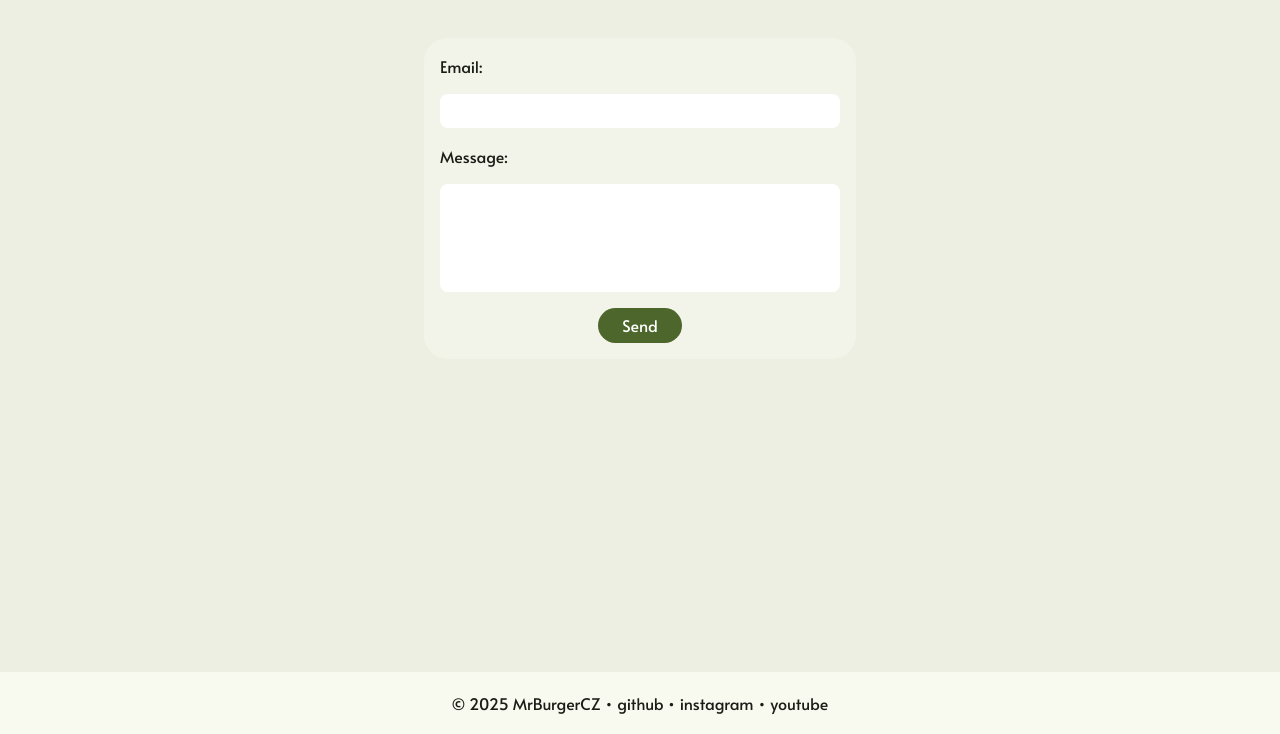
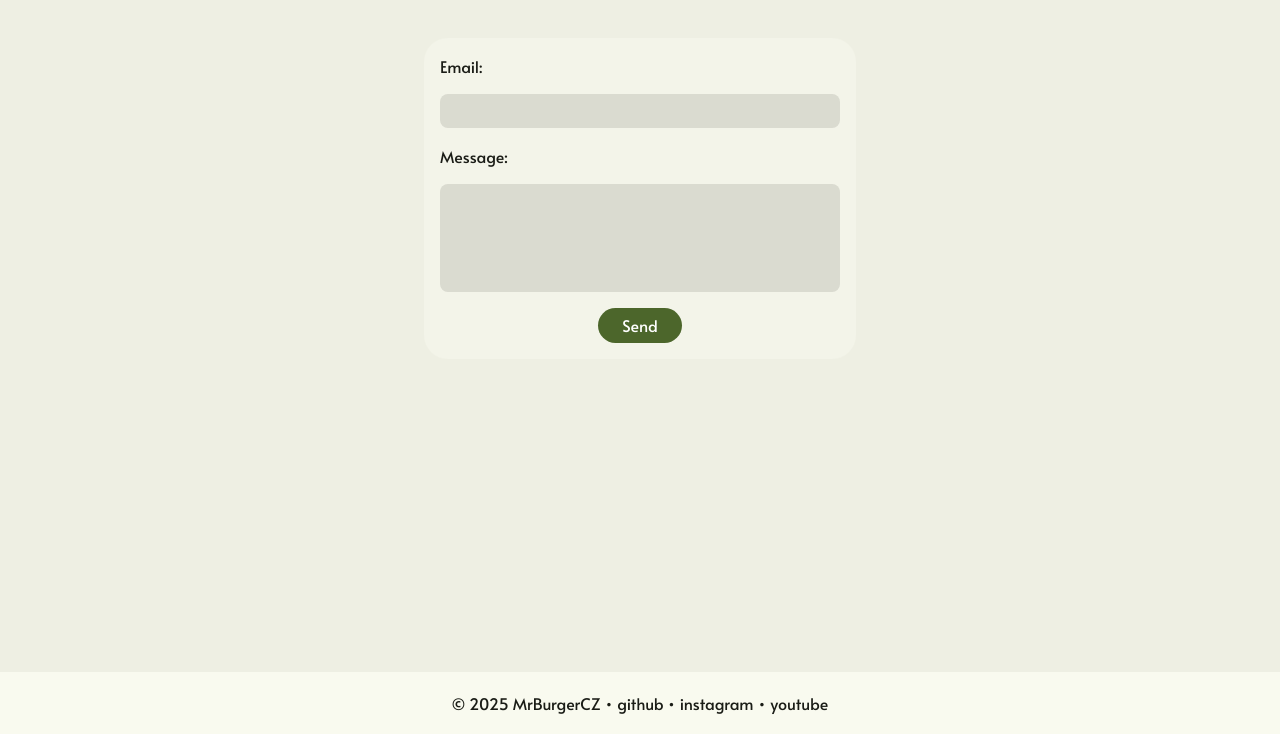
Before and after one commit to pslib-cz/2024-p2b-web-projekt-MrBurgerCZ, a website built with Vite: page src/pages/contact/index.html in a window 1280 px wide. Shown: the part 66-800 px from the top of the page. Built offline with nearby package versions, Linux system fonts and the light colour scheme.

Commit message:
fix form colors

```diff
--- a/src/styles/main.css
+++ b/src/styles/main.css
@@ -163,8 +163,9 @@ iframe {
     border: none;
     border-radius: 8px;
     resize: none;
-    /* Zakáže roztahování textarea */
     box-sizing: border-box;
+    background-color: var(--surface-dim);
+    color: var(--text);
 }
 
 .contact-form button {
```
